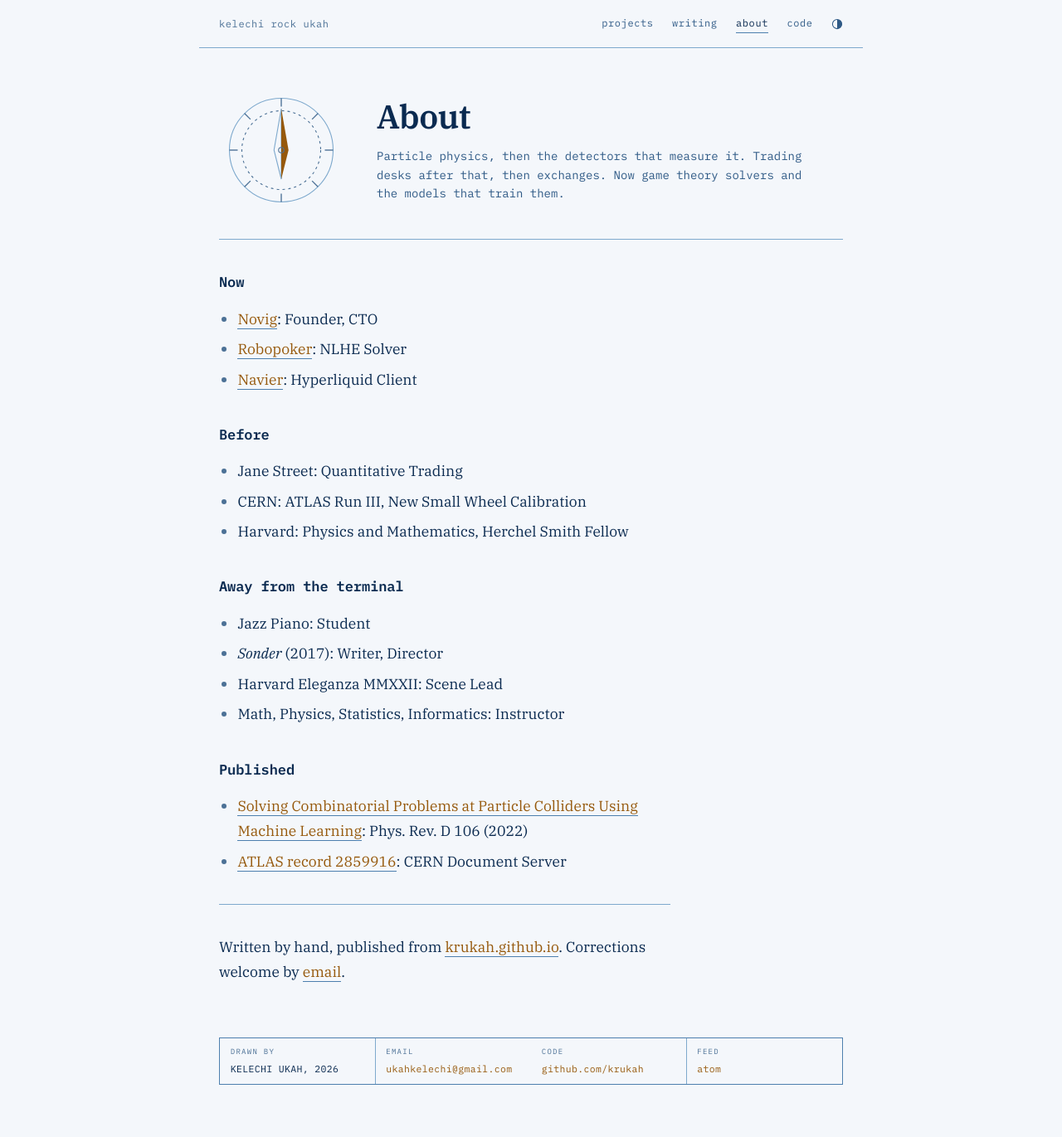
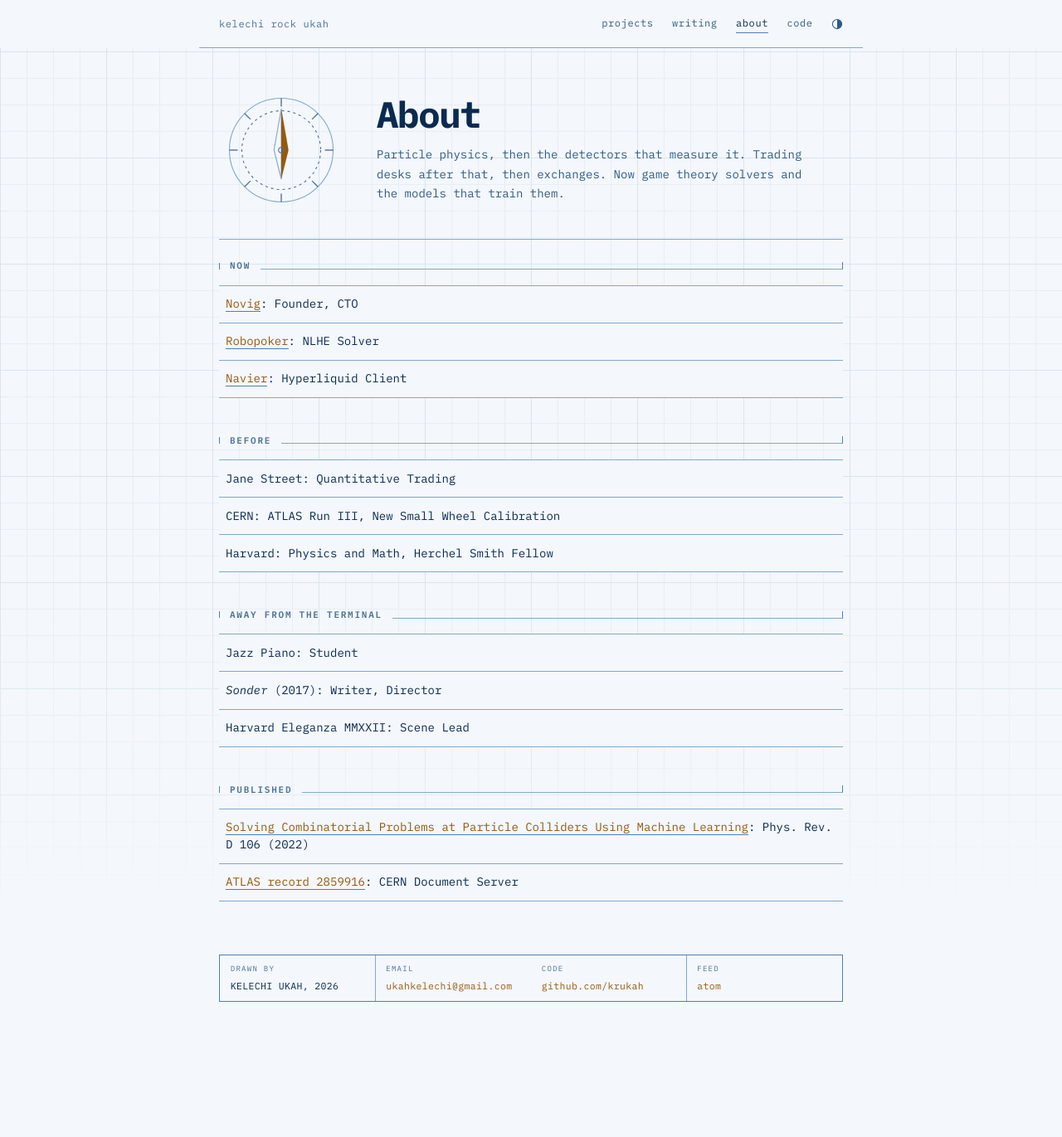
Before and after one commit to krukah/krukah.github.io, a Jekyll site: the page built from about.md, in a window 1280 px wide. Shown: the whole page at 83% size. Built offline with Jekyll 4.4.1, drawn with Linux system fonts in a browser that asks for light colours; after the commit the page ends 1271 px from its top, so only the background shows below that.

Commit message:
give /about/ the register treatment, and trim it
The page was wearing the post layout — serif prose on a 34rem measure with
no ruling — while its content is a list of facts. A `register: true` flag
in front matter now switches it to how the rest of the site sets data:

- the drawing grid, as on the home page
- headings as banded dimension rules, matching PROJECTS and WRITING
- mono at the full wrap width, entries on hairlines like the writing roll
- a mono title, matching the wordmark rather than a post title

Posts keep the prose treatment untouched.

Also: list surfaces paint an opaque ground so the ruling stops at them.
That fixes the writing roll too, which sits high enough on the home page
to have clashed the moment a post is published.

Copy: colophon and the teaching line dropped, mathematics shortened to
math, Away From The Terminal title-cased.

Co-Authored-By: Claude Opus 5 (1M context) <noreply@anthropic.com>
Claude-Session: https://claude.ai/code/session_01WKRWbRJxvuzNYtA3TgFuUg

```diff
--- a/_layouts/page.html
+++ b/_layouts/page.html
@@ -1,9 +1,10 @@
 ---
 layout: default
 ---
+{%- if page.register %}<div class="field" aria-hidden="true"></div>{% endif %}
 <div class="wrap">
   {%- if page.plate %}
-  <header class="post__head">
+  <header class="post__head{% if page.register %} post__head--reg{% endif %}">
     {% include plate.html name=page.plate scale='lg' %}
     <div>
       <h1 class="post__title">{{ page.title }}</h1>
@@ -17,7 +18,7 @@ layout: default
     <h1 class="page__title">{{ page.title }}</h1>
   </header>
   {%- endif %}
-  <article class="prose">
+  <article class="prose{% if page.register %} prose--reg{% endif %}">
     {{ content }}
   </article>
 </div>
--- a/about.md
+++ b/about.md
@@ -21,23 +22,16 @@ description: >-
 
 - Jane Street: Quantitative Trading
 - CERN: ATLAS Run III, New Small Wheel Calibration
-- Harvard: Physics and Mathematics, Herchel Smith Fellow
+- Harvard: Physics and Math, Herchel Smith Fellow
 
-## Away from the terminal
+## Away From The Terminal
 
 - Jazz Piano: Student
 - *Sonder* (2017): Writer, Director
 - Harvard Eleganza MMXXII: Scene Lead
-- Math, Physics, Statistics, Informatics: Instructor
 
 ## Published
 
 - [Solving Combinatorial Problems at Particle Colliders Using Machine
   Learning](https://arxiv.org/html/2201.02205v2): Phys. Rev. D 106 (2022)
 - [ATLAS record 2859916](https://cds.cern.ch/record/2859916): CERN Document Server
-
----
-
-Written by hand, published from
-[krukah.github.io](https://github.com/krukah/krukah.github.io). Corrections
-welcome by [email](mailto:ukahkelechi@gmail.com).
--- a/assets/css/main.css
+++ b/assets/css/main.css
@@ -131,7 +131,7 @@ main{position:relative}
 .band a:hover{color:var(--hot)}
 
 /* ── post list ────────────────────────────────────────────────────────── */
-.roll{list-style:none; margin:0; padding:0}
+.roll{list-style:none; margin:0; padding:0; background:var(--bg)}
 .roll__item{border-bottom:1px solid var(--line)}
 .roll__item:first-child{border-top:1px solid var(--line)}
 .roll__link{
@@ -279,6 +279,36 @@ main{position:relative}
   color:var(--faint); margin-bottom:.3rem}
 .after__next{text-align:right; margin-left:auto}
 
+
+/* ── register pages ─────────────────────────────────────────────────────
+   /about/ is a list of facts, not an essay, so it is set the way the rest
+   of the site sets data: mono, full width, headings as banded dimension
+   rules, entries on hairlines. Posts keep the prose treatment above. */
+.post__head--reg .post__title{font-family:var(--mono); font-weight:700;
+  font-size:clamp(28px,4.6vw,44px); letter-spacing:-.03em; line-height:1}
+.post__head--reg .post__sub{font-family:var(--mono); font-size:14px;
+  line-height:1.7}
+
+.prose--reg{max-width:none; font-family:var(--mono); font-size:14px;
+  padding-top:1.5rem}
+.prose--reg h2{display:flex; align-items:center; gap:.75rem;
+  margin:2.75rem 0 0; font-family:var(--mono); font-size:11px;
+  font-weight:600; letter-spacing:.16em; text-transform:uppercase;
+  color:var(--faint)}
+.prose--reg h2::before{content:""; flex:0 0 auto; width:1px; height:8px;
+  background:var(--line2)}
+.prose--reg h2::after{content:""; flex:1; height:8px;
+  border-bottom:1px solid var(--line); border-right:1px solid var(--line2)}
+.prose--reg ul{list-style:none; margin:1rem 0 0; padding:0;
+  background:var(--bg)}
+.prose--reg li{margin:0; padding:.72rem .5rem;
+  border-bottom:1px solid var(--line); line-height:1.5}
+.prose--reg li:first-child{border-top:1px solid var(--line)}
+.prose--reg li + li{margin-top:0}
+.prose--reg hr{margin:2.75rem 0 1.25rem}
+.prose--reg p{max-width:var(--measure); font-size:12.5px; line-height:1.85;
+  color:var(--faint)}
+
 /* ── rouge ────────────────────────────────────────────────────────────── */
 .highlight .c,.highlight .c1,.highlight .cm,.highlight .cs{color:var(--faint);
   font-style:italic}
```
Also changed, not shown: other parts of about.md (+1 -0 lines).
